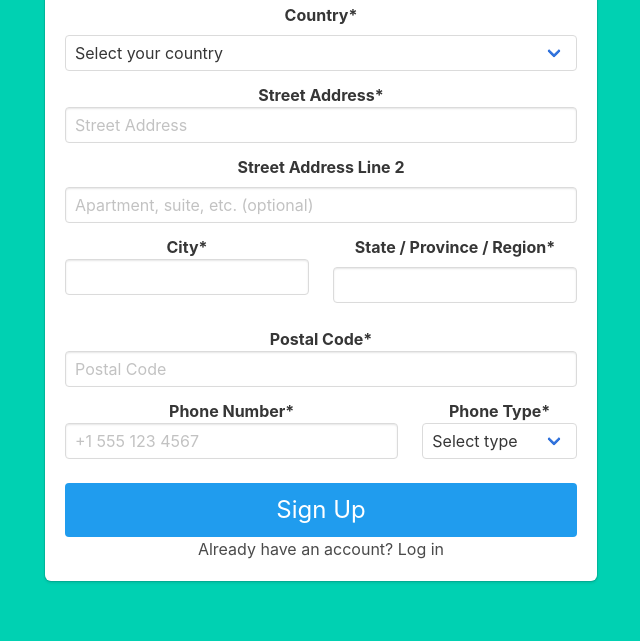
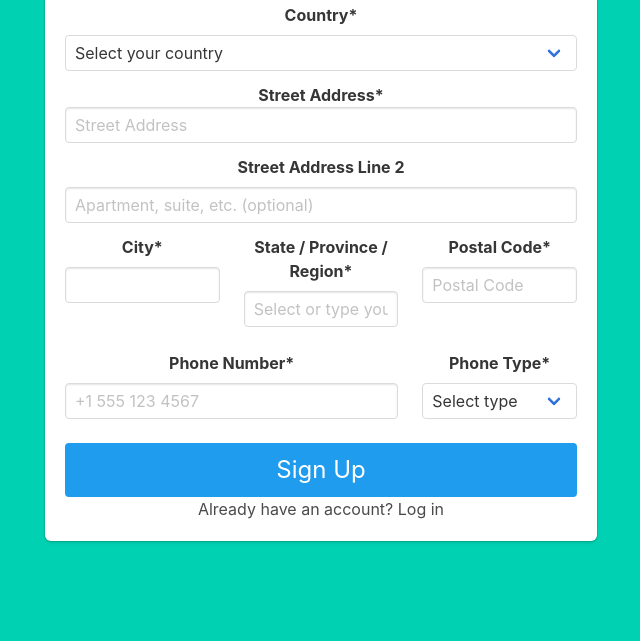
Before and after one commit to junaidalam2/flask_authentication, a Flask app: page /signup in a window 1280 px wide. Shown: the part 707-1348 px from the top of the page, without its empty margins (319-959 px from the left). After the commit the page ends 1250 px from the top, so only its background shows below. Run offline with Flask 3, Linux system fonts and the light colour scheme.

Commit message:
added province/region dropdown

```diff
--- a/backend/project/auth.py
+++ b/backend/project/auth.py
@@ -8,6 +8,17 @@ import pycountry
 
 
 auth = Blueprint('auth', __name__)
+
+
+def get_subdivisions():
+    subdivisions_dict = {}
+    for subdivision in pycountry.subdivisions:
+        country_name = pycountry.countries.get(alpha_2=subdivision.country_code).name
+        subdivisions_dict.setdefault(country_name, []).append({
+            "code": subdivision.code,
+            "name": subdivision.name
+        })
+    return subdivisions_dict
 
 
 @auth.route('/login', methods=['GET'])
@@ -33,17 +44,16 @@ def login_post():
 
 @auth.route('/signup')
 def signup():
-    # Create a list of all countries with ISO codes
     all_countries = [(country.alpha_2, country.name) for country in pycountry.countries]
-
-    # Reorder so USA, Canada, UK come first
-    priority = ['US', 'CA', 'GB']
+    priority = ['US', 'CA', 'GB']  # USA, Canada, UK first
     sorted_countries = sorted(
         all_countries,
         key=lambda x: (0 if x[0] in priority else 1, priority.index(x[0]) if x[0] in priority else x[1])
     )
 
-    return render_template('signup.html', countries=sorted_countries)
+    subdivisions = get_subdivisions()
+    return render_template('signup.html', countries=sorted_countries, subdivisions=subdivisions)
+
 
 
 @auth.route('/signup', methods=['POST'])
--- a/backend/project/templates/signup.html
+++ b/backend/project/templates/signup.html
@@ -86,10 +86,10 @@
                 <label class="label">Country<span>*</span></label>
                 <div class="control">
                     <div class="select is-fullwidth">
-                        <select name="country" required>
+                        <select name="country" id="country" required>
                             <option value="">Select your country</option>
                             {% for code, name in countries %}
-                            <option value="{{ code }}">{{ name }}</option>
+                            <option value="{{ name }}">{{ name }}</option>
                             {% endfor %}
                         </select>
                     </div>
@@ -115,38 +115,38 @@
             <div class="columns">
                 <div class="column">
                     <div class="field">
-                        <label class="label">
-                            City<span>*</span>
+                        <label class="label">City<span>*</span></label>
                         <div class="control">
                             <input class="input" type="text" name="city" required>
                         </div>
                     </div>
                 </div>
+
                 <div class="column">
                     <div class="field">
-                        <label class="label">
-                            State / Province / Region<span>*</span>
-                        </label>
+                        <label class="label">State / Province / Region<span>*</span></label>
                         <div class="control">
-                            <input class="input" type="text" name="state_province_region" required>
-                        </div>
+                            <input class="input" name="state_province_region" id="state_province_region"
+                                list="state_list" placeholder="Select or type your subdivision" required>
+                            <datalist id="state_list"></datalist>
                         </div>
                     </div>
                 </div>
 
+                <div class="column">
                     <div class="field">
-                <label class="label">
-                    Postal Code<span>*</span>
+                        <label class="label">Postal Code<span>*</span></label>
                         <div class="control">
                             <input class="input" type="text" name="postal_code" placeholder="Postal Code" required>
+                        </div>
+                    </div>
                 </div>
             </div>
 
             <div class="columns">
                 <div class="column is-two-thirds">
                     <div class="field">
-                        <label class="label">
-                            Phone Number<span>*</span>
+                        <label class="label">Phone Number<span>*</span></label>
                         <div class="control">
                             <input class="input" type="tel" name="phone" placeholder="+1 555 123 4567" required>
                         </div>
@@ -154,8 +154,7 @@
                 </div>
                 <div class="column">
                     <div class="field">
-                        <label class="label">
-                            Phone Type<span>*</span>
+                        <label class="label">Phone Type<span>*</span></label>
                         <div class="control">
                             <div class="select is-fullwidth">
                                 <select name="phone_type" required>
@@ -187,7 +186,8 @@
         const confirm = document.getElementById("confirm_password");
         const help = document.getElementById("password_help");
 
-        function validatePasswords() {
+        // Instant password match validation
+        const validatePasswords = () => {
             if (confirm.value && confirm.value !== password.value) {
                 confirm.classList.add("is-danger");
                 help.style.display = "block";
@@ -195,23 +195,27 @@
                 confirm.classList.remove("is-danger");
                 help.style.display = "none";
             }
-        }
-
+        };
         password.addEventListener("input", validatePasswords);
         confirm.addEventListener("input", validatePasswords);
 
-        const emailInput = document.getElementById("email");
-        const emailHelp = document.getElementById("email_help");
+        // Subdivision datalist population
+        const countrySelect = document.getElementById("country");
+        const stateList = document.getElementById("state_list");
 
-        emailInput.addEventListener("input", () => {
-            const emailPattern = /^[^\s@]+@[^\s@]+\.[^\s@]+$/;
-            if (emailInput.value && !emailPattern.test(emailInput.value)) {
-                emailInput.classList.add("is-danger");
-                emailHelp.style.display = "block";
-            } else {
-                emailInput.classList.remove("is-danger");
-                emailHelp.style.display = "none";
-            }
+        const subdivisions = {{ subdivisions | tojson | safe
+    }};
+
+    countrySelect.addEventListener("change", () => {
+        const selectedCountry = countrySelect.value;
+        const states = subdivisions[selectedCountry] || [];
+
+        stateList.innerHTML = '';
+        states.forEach(s => {
+            const option = document.createElement("option");
+            option.value = s.name;
+            stateList.appendChild(option);
+        });
     });
     });
 </script>
```
Lines whose indentation alone changed are shown as unchanged.
